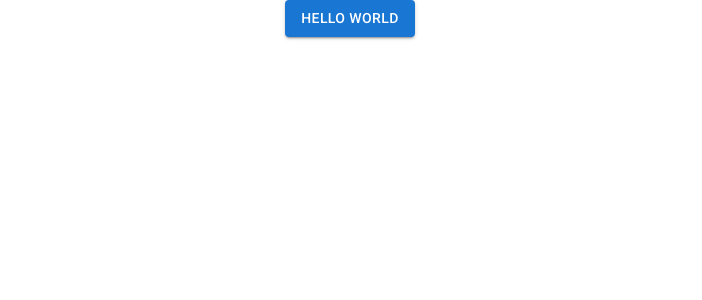
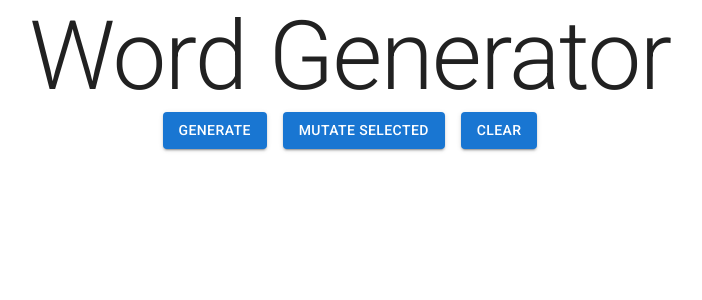
Before and after one commit to MASSHUU12/word-generator, a React (Vite) app: page / in a window 1280 px wide. Shown: the top 300 px of the page, without its empty margins (290-992 px from the left). Built offline with nearby package versions, Linux system fonts and the light colour scheme.

Commit message:
feat: allow generating & deleting words

```diff
--- a/src/App.tsx
+++ b/src/App.tsx
@@ -1,11 +1,89 @@
-import { Button } from "@mui/material";
-import React from "react";
+import {
+  Box,
+  Button,
+  Checkbox,
+  List,
+  ListItem,
+  ListItemButton,
+  ListItemIcon,
+  ListItemText,
+  Stack,
+  Typography,
+} from "@mui/material";
+import React, { useState } from "react";
+import { generateWords } from "./lib/WordGenerator";
 
 function App(): React.JSX.Element {
+  const [words, setWords] = useState<string[]>([]);
+  const [checked, setChecked] = useState<number[]>([]);
+
+  const handleToggle = (index: number): void => {
+    const currentIndex = checked.indexOf(index);
+    const newChecked = [...checked];
+
+    if (currentIndex === -1) {
+      newChecked.push(index);
+    } else {
+      newChecked.splice(currentIndex, 1);
+    }
+
+    setChecked(newChecked);
+  };
+
+  const handleGenerate = (): void => {
+    setWords(generateWords(10, 1, 6));
+    setChecked([]);
+  };
+
+  const handleClear = (): void => {
+    setWords([]);
+    setChecked([]);
+  };
+
   return (
-    <main className="flex justify-center ">
-      <Button variant="contained">Hello world</Button>
-    </main>
+    <Box
+      component="main"
+      minHeight={"100svh"}
+      display="flex"
+      flexDirection="column"
+      alignItems="center"
+    >
+      <Typography variant="h1">Word Generator</Typography>
+      <Stack direction="row" spacing={2} justifyContent="center">
+        <Button variant="contained" onClick={handleGenerate}>
+          Generate
+        </Button>
+        <Button variant="contained" onClick={undefined}>
+          Mutate Selected
+        </Button>
+        <Button variant="contained" onClick={handleClear}>
+          Clear
+        </Button>
+      </Stack>
+      <List>
+        {words.map((word: string, i: number) => (
+          <ListItem key={word} disablePadding>
+            <ListItemButton
+              role="button"
+              onClick={() => handleToggle(i)}
+              dense
+              disableRipple
+            >
+              <ListItemIcon>
+                <Checkbox
+                  edge="start"
+                  checked={checked.includes(i)}
+                  tabIndex={-1}
+                  disableRipple
+                  inputProps={{ "aria-labelledby": word }}
+                />
+              </ListItemIcon>
+              <ListItemText id={word} primary={word} />
+            </ListItemButton>
+          </ListItem>
+        ))}
+      </List>
+    </Box>
   );
 }
 
```
